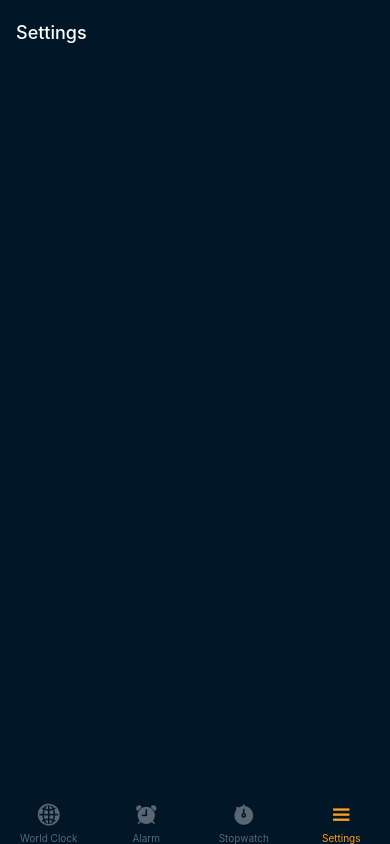
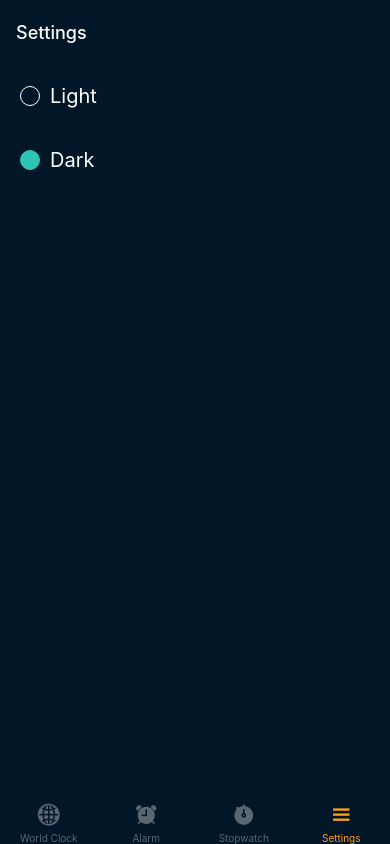
Before and after one commit to ReactNativeSchool/expo-clock-app, a React Native app: screen /Settings in a window 390 px wide. Built offline with nearby package versions, Linux system fonts and the light colour scheme.

Commit message:
Settings screen

```diff
--- a/src/screens/Settings.tsx
+++ b/src/screens/Settings.tsx
@@ -1 +1,83 @@
-export default () => null;
+import {
+  ScrollView,
+  StyleSheet,
+  ViewStyle,
+  TouchableOpacity,
+} from "react-native";
+
+import { View, Text } from "components/themed";
+import { useThemeColors } from "hooks/useThemeColors";
+
+const Border = () => {
+  const { colors } = useThemeColors();
+
+  return <View style={[styles.border, { backgroundColor: colors.border }]} />;
+};
+
+type ThemeRowProps = {
+  children: string;
+  checked?: boolean;
+  onPress: () => void;
+};
+
+const ThemeRow = ({ children, checked, onPress }: ThemeRowProps) => {
+  const { colors } = useThemeColors();
+
+  const checkedStyle: ViewStyle[] = [
+    styles.checkbox,
+    { borderColor: colors.text },
+  ];
+
+  if (checked) {
+    checkedStyle.push({
+      borderColor: colors.textGreen,
+      backgroundColor: colors.textGreen,
+    });
+  }
+
+  return (
+    <TouchableOpacity style={styles.row} onPress={onPress}>
+      <View style={checkedStyle} />
+      <Text style={styles.text}>{children}</Text>
+    </TouchableOpacity>
+  );
+};
+
+export default () => {
+  return (
+    <ScrollView style={styles.container}>
+      <ThemeRow>Light</ThemeRow>
+      <Border />
+      <ThemeRow checked>Dark</ThemeRow>
+    </ScrollView>
+  );
+};
+
+const styles = StyleSheet.create({
+  container: {
+    paddingHorizontal: 20,
+  },
+
+  border: {
+    flex: 1,
+    height: 1,
+    backgroundColor: "red",
+  },
+
+  row: {
+    flexDirection: "row",
+    paddingVertical: 10,
+    marginVertical: 10,
+    alignItems: "center",
+  },
+  text: {
+    fontSize: 20,
+  },
+  checkbox: {
+    width: 20,
+    height: 20,
+    borderRadius: 20,
+    borderWidth: 1,
+    marginRight: 10,
+  },
+});
--- a/src/screens/StopWatch.tsx
+++ b/src/screens/StopWatch.tsx
@@ -2,7 +2,7 @@ import { StyleSheet } from "react-native";
 
 import { Text, View, StatusBar, SafeAreaView } from "components/themed";
 import { CircleButton } from "components/buttons";
-import { useStopWatch, LapData } from "hooks/useStopWatch";
+import { useStopWatch } from "hooks/useStopWatch";
 import { LapList } from "components/lists";
 
 const StopWatch = () => {
```
